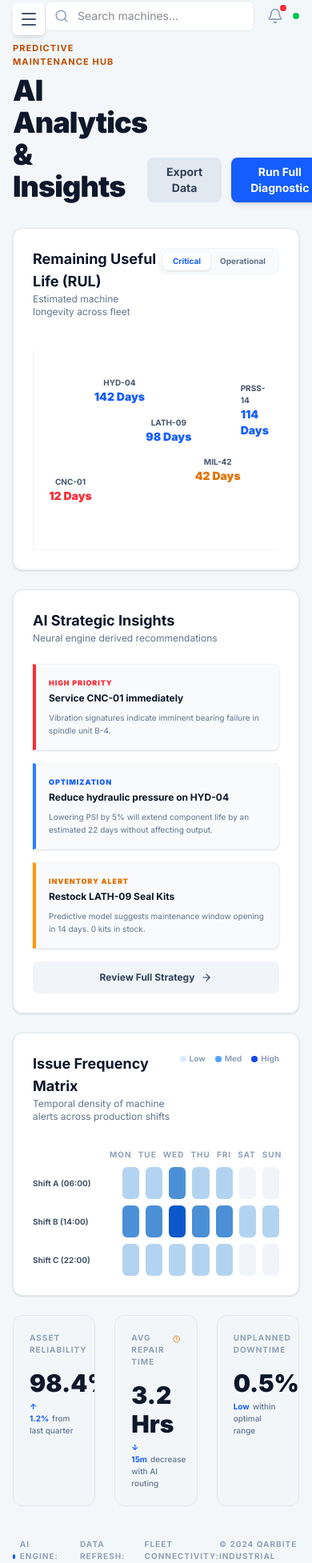
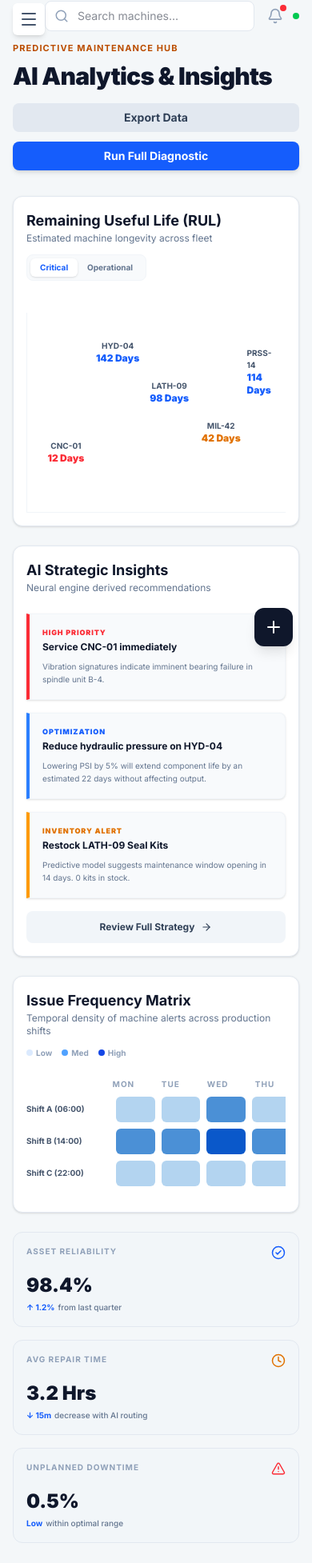
Before and after one commit to qarbite/qarbite-fe, a Next.js app: page /analytics in a window 390 px wide. Shown: the part 12-1966 px from the top of the page at 80% size. Built offline with nearby package versions, Linux system fonts and the light colour scheme.

Commit message:
fix analytics responsive

```diff
--- a/app/(dashboard)/analytics/page.tsx
+++ b/app/(dashboard)/analytics/page.tsx
@@ -8,7 +8,6 @@ import {
 // 1. SIMULASI FETCH DATA DARI SUPABASE
 // ============================================================================
 async function getAnalyticsData() {
-  // Simulasi delay jaringan
   await new Promise(resolve => setTimeout(resolve, 400));
 
   return {
@@ -68,32 +67,34 @@ export default async function AnalyticsPage() {
     <div className="flex flex-col gap-6 max-w-[1400px] mx-auto pb-12 relative">
 
       {/* HEADER SECTION */}
-      <div className="flex justify-between items-end mb-2">
+      {/* Diubah menjadi flex-col di mobile agar judul & tombol tidak berdesakan */}
+      <div className="flex flex-col sm:flex-row justify-between items-start sm:items-end mb-2 gap-4 sm:gap-0">
         <div>
           <h2 className="text-[11px] font-bold text-amber-700 tracking-widest uppercase mb-2">Predictive Maintenance Hub</h2>
-          <h1 className="text-4xl font-black text-slate-900 tracking-tight">AI Analytics & Insights</h1>
+          <h1 className="text-3xl md:text-4xl font-black text-slate-900 tracking-tight">AI Analytics & Insights</h1>
         </div>
-        <div className="flex gap-3">
-          <button className="px-6 py-2 bg-slate-200 hover:bg-slate-300 text-slate-700 font-bold rounded-lg transition-colors text-sm">
+        <div className="flex flex-col sm:flex-row gap-3 w-full sm:w-auto">
+          <button className="w-full sm:w-auto px-6 py-2 bg-slate-200 hover:bg-slate-300 text-slate-700 font-bold rounded-lg transition-colors text-sm">
             Export Data
           </button>
-          <button className="px-6 py-2 bg-blue-600 hover:bg-blue-700 text-white font-bold rounded-lg transition-colors shadow-md text-sm">
+          <button className="w-full sm:w-auto px-6 py-2 bg-blue-600 hover:bg-blue-700 text-white font-bold rounded-lg transition-colors shadow-md text-sm">
             Run Full Diagnostic
           </button>
         </div>
       </div>
 
       {/* TOP ROW: RUL CHART & INSIGHTS */}
+      {/* grid-cols-12 sudah responsif (span-12 di mobile, span-8/4 di desktop) */}
       <div className="grid grid-cols-12 gap-6">
 
         {/* RUL Scatter Chart (Span 8) */}
-        <div className="col-span-12 lg:col-span-8 bg-white rounded-xl shadow-sm border border-slate-200 p-6 flex flex-col">
-          <div className="flex justify-between items-start mb-6">
+        <div className="col-span-12 lg:col-span-8 bg-white rounded-xl shadow-sm border border-slate-200 p-4 md:p-6 flex flex-col overflow-hidden">
+          <div className="flex flex-col sm:flex-row justify-between items-start mb-6 gap-3 sm:gap-0">
             <div>
               <h3 className="font-bold text-slate-900 text-lg">Remaining Useful Life (RUL)</h3>
               <p className="text-xs text-slate-500">Estimated machine longevity across fleet</p>
             </div>
-            <div className="flex bg-slate-50 border border-slate-100 rounded-lg p-1">
+            <div className="flex bg-slate-50 border border-slate-100 rounded-lg p-1 shrink-0">
               <span className="px-3 py-1 text-[10px] font-bold text-blue-600 bg-white shadow-sm rounded-md">Critical</span>
               <span className="px-3 py-1 text-[10px] font-bold text-slate-500">Operational</span>
             </div>
@@ -108,7 +109,7 @@ export default async function AnalyticsPage() {
                 style={{ left: `${point.x}%`, top: `${point.y}%` }}
               >
                 <span className="text-[10px] font-bold text-slate-600">{point.id}</span>
-                <span className={`text-sm font-black ${
+                <span className={`text-xs md:text-sm font-black ${
                   point.status === 'Critical' ? 'text-red-500' :
                   point.status === 'Warning' ? 'text-amber-600' : 'text-blue-600'
                 }`}>
@@ -120,7 +121,7 @@ export default async function AnalyticsPage() {
         </div>
 
         {/* AI Strategic Insights (Span 4) */}
-        <div className="col-span-12 lg:col-span-4 bg-white rounded-xl shadow-sm border border-slate-200 p-6 flex flex-col">
+        <div className="col-span-12 lg:col-span-4 bg-white rounded-xl shadow-sm border border-slate-200 p-4 md:p-6 flex flex-col">
           <div className="mb-6">
             <h3 className="font-bold text-slate-900 text-lg">AI Strategic Insights</h3>
             <p className="text-xs text-slate-500">Neural engine derived recommendations</p>
@@ -139,8 +140,8 @@ export default async function AnalyticsPage() {
       </div>
 
       {/* MIDDLE ROW: ISSUE FREQUENCY MATRIX */}
-      <div className="bg-white rounded-xl shadow-sm border border-slate-200 p-6">
-        <div className="flex justify-between items-start mb-8">
+      <div className="bg-white rounded-xl shadow-sm border border-slate-200 p-4 md:p-6">
+        <div className="flex flex-col sm:flex-row justify-between items-start mb-6 gap-3 sm:gap-0">
           <div>
             <h3 className="font-bold text-slate-900 text-lg">Issue Frequency Matrix</h3>
             <p className="text-xs text-slate-500">Temporal density of machine alerts across production shifts</p>
@@ -152,7 +153,9 @@ export default async function AnalyticsPage() {
           </div>
         </div>
 
-        <div className="flex flex-col gap-2">
+        {/* Ditambahkan overflow-x-auto agar tabel matrix bisa digeser ke kanan-kiri di mobile */}
+        <div className="overflow-x-auto pb-4">
+          <div className="flex flex-col gap-2 min-w-[500px]">
             {/* Header Row (Days) */}
             <div className="flex ml-24 gap-2">
               {data.matrix.days.map((day) => (
@@ -163,7 +166,7 @@ export default async function AnalyticsPage() {
             {/* Grid Rows (Shifts) */}
             {data.matrix.shifts.map((shift, idx) => (
               <div key={idx} className="flex items-center gap-4">
-              <div className="w-24 text-[10px] font-bold text-slate-600">{shift.name}</div>
+                <div className="w-24 text-[10px] font-bold text-slate-600 shrink-0">{shift.name}</div>
                 <div className="flex flex-1 gap-2">
                   {shift.data.map((intensity, i) => (
                     <MatrixCell key={i} intensity={intensity} />
@@ -173,9 +176,11 @@ export default async function AnalyticsPage() {
             ))}
           </div>
         </div>
+      </div>
 
       {/* BOTTOM ROW: KPIS */}
-      <div className="grid grid-cols-3 gap-6">
+      {/* Berubah menjadi grid-cols-1 di mobile, lalu md:grid-cols-3 di tablet/desktop */}
+      <div className="grid grid-cols-1 sm:grid-cols-3 gap-4 md:gap-6">
         <KpiCard
           title="ASSET RELIABILITY"
           value={data.kpis.reliability.value}
@@ -203,20 +208,22 @@ export default async function AnalyticsPage() {
         />
       </div>
 
-      {/* STATUS FOOTER & FAB */}
-      <div className="flex justify-between items-center mt-4 text-[10px] font-bold tracking-widest text-slate-400">
-        <div className="flex gap-6">
+      {/* STATUS FOOTER */}
+      {/* Disesuaikan menjadi stack vertical di layar kecil */}
+      <div className="flex flex-col md:flex-row justify-between items-start md:items-center mt-4 text-[10px] font-bold tracking-widest text-slate-400 gap-4 md:gap-0">
+        <div className="flex flex-col sm:flex-row gap-2 sm:gap-6">
           <span className="flex items-center gap-1.5"><div className="w-1.5 h-1.5 bg-blue-600 rounded-full"></div> AI ENGINE: ACTIVE</span>
           <span>DATA REFRESH: 2m AGO</span>
           <span>FLEET CONNECTIVITY: 100%</span>
         </div>
         <div>
-          © 2024 QARBITE INDUSTRIAL PRECISION
+          © 2026 QARBITE INDUSTRIAL PRECISION
         </div>
       </div>
 
-      {/* Floating Action Button */}
-      <button className="absolute bottom-0 right-0 w-12 h-12 bg-slate-900 text-white rounded-xl shadow-lg flex items-center justify-center hover:bg-slate-800 transition-colors">
+      {/* Floating Action Button (FAB) */}
+      {/* Menggunakan fixed di mobile agar selalu melayang, absolute di desktop mengikuti container */}
+      <button className="fixed bottom-6 right-6 md:absolute md:bottom-0 md:right-0 w-12 h-12 bg-slate-900 text-white rounded-xl shadow-lg flex items-center justify-center hover:bg-slate-800 transition-colors z-30">
         <Plus size={24} />
       </button>
 
@@ -228,7 +235,6 @@ export default async function AnalyticsPage() {
 // 3. REUSABLE MICRO-COMPONENTS
 // ============================================================================
 
-// Komponen Card Insight AI (Kolom Kanan)
 function InsightCard({ data }: { data: any }) {
   let borderColor = "border-l-blue-500";
   let typeColor = "text-blue-600";
@@ -250,7 +256,6 @@ function InsightCard({ data }: { data: any }) {
   );
 }
 
-// Komponen Cell untuk Heatmap (Matrix)
 function MatrixCell({ intensity }: { intensity: number }) {
   let bgColor = "bg-slate-100"; // 0
 
@@ -259,19 +264,18 @@ function MatrixCell({ intensity }: { intensity: number }) {
   if (intensity === 3) bgColor = "bg-[#0A58CA]"; // High (Dark Blue)
 
   return (
-    <div className={`flex-1 h-10 rounded-md ${bgColor} transition-colors hover:opacity-80`}></div>
+    <div className={`flex-1 h-8 sm:h-10 rounded-md ${bgColor} transition-colors hover:opacity-80`}></div>
   );
 }
 
-// Komponen KPI Card (Baris Bawah)
 function KpiCard({ title, value, trend, desc, icon, trendColor, isAlert = false }: any) {
   return (
-    <div className={`bg-slate-100/50 rounded-xl p-5 border border-slate-200 relative overflow-hidden ${isAlert ? 'bg-slate-100' : ''}`}>
+    <div className={`bg-slate-100/50 rounded-xl p-4 md:p-5 border border-slate-200 relative overflow-hidden ${isAlert ? 'bg-slate-100' : ''}`}>
       <div className="flex justify-between items-start mb-4">
         <h3 className="text-[10px] font-bold text-slate-400 tracking-widest uppercase">{title}</h3>
         {icon}
       </div>
-      <h2 className="text-3xl font-black text-slate-900 mb-1">{value}</h2>
+      <h2 className="text-2xl md:text-3xl font-black text-slate-900 mb-1">{value}</h2>
       <p className="text-[10px] font-medium text-slate-500">
         <span className={`font-bold ${trendColor} mr-1`}>{trend}</span>
         {desc}
```
Lines whose indentation alone changed are shown as unchanged.
